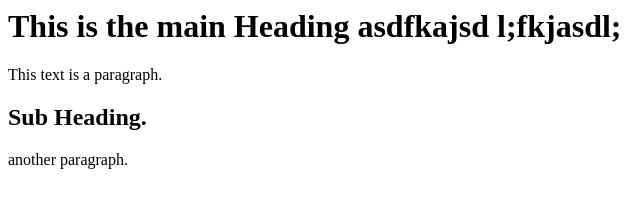
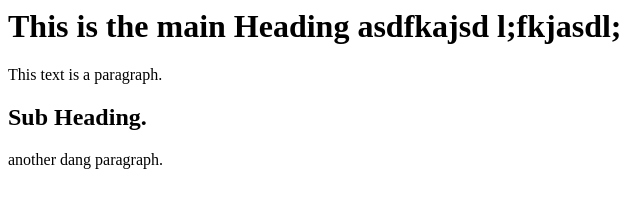
Before and after one commit to whitworth-bn/AR324-Web-Design, a plain HTML site: page index.html in a window 1280 px wide. Shown: the full height of the page, 0-640 px from the left. Drawn offline with Linux system fonts and the light colour scheme.

Commit message:
Update index.html

```diff
--- a/index.html
+++ b/index.html
@@ -3,6 +3,6 @@
 	<h1> This is the main Heading asdfkajsd l;fkjasdl;</h1>
 	<p>This text is a paragraph. </p>
 	<h2>Sub Heading.</h2>
-<p> another paragraph. </p>
+<p> another dang paragraph. </p>
 </body>
 </html>
```
